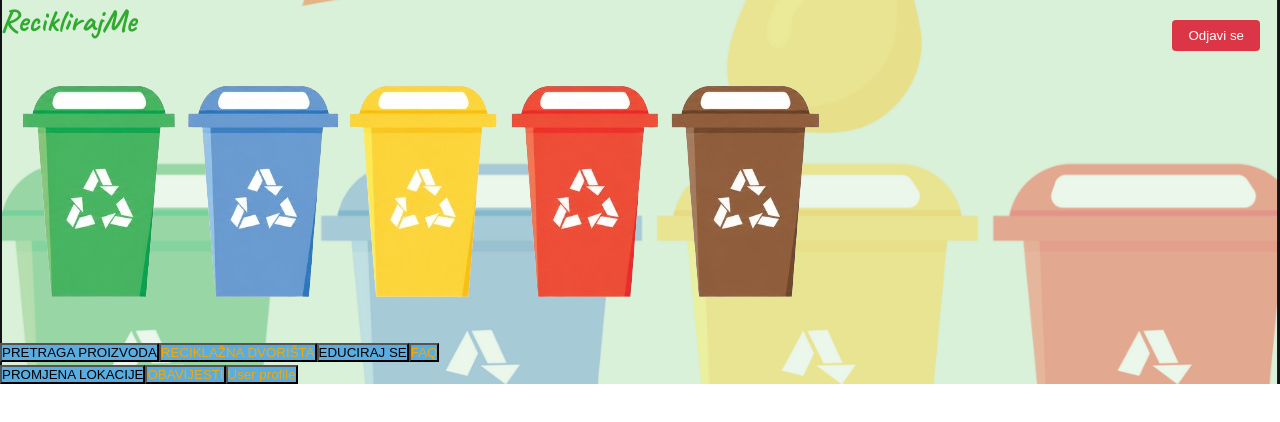
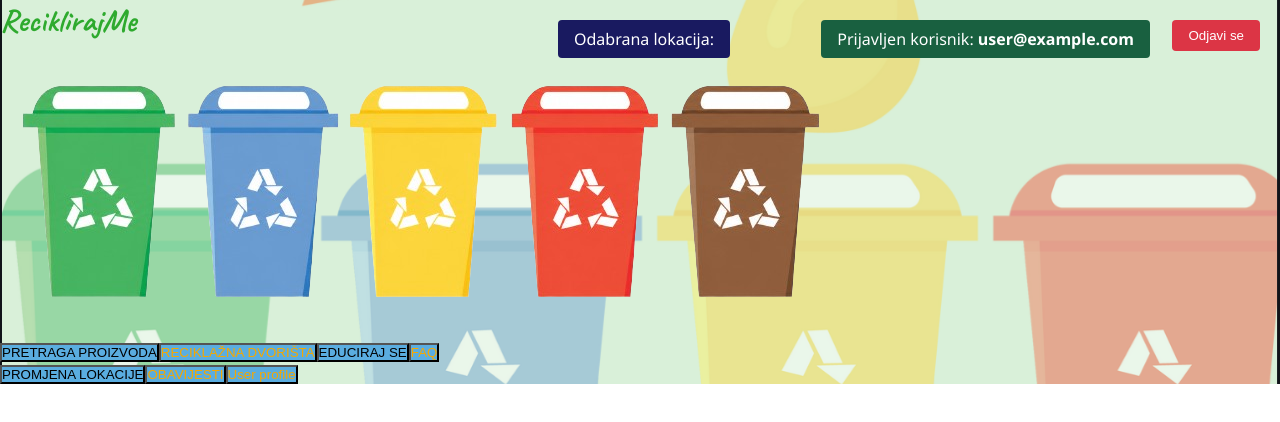
Before and after one commit to ladyeowyn/Programsko-inzenjerstvo-Recikliranje, a Vue app in the folder Recikliranje-vue/: page /kontejneri_loggedin in a window 1280 px wide. Shown: the top 422 px of the page. Built offline with nearby package versions, Linux system fonts and the light colour scheme; no server answers; sample sign-in values are in the browser's storage.

Commit message:
odvojila odabrani Grad u Store, definirala kontejnere po gradu, dodala alers za Login i Registraciju

```diff
--- a/Recikliranje-vue/src/App.vue
+++ b/Recikliranje-vue/src/App.vue
@@ -23,6 +23,12 @@ const logout = async () => {
 <template>
   <form @submit.prevent="logout" v-if="prikaziLogoutGumb">
     <button type="submit" class="btn-logout">Odjavi se</button>
+    <span v-if="authStore.user" class="usr-info">
+      Prijavljen korisnik: <b>{{ authStore.user.email }} </b>
+    </span>
+    <span class="loc-info">
+      Odabrana lokacija: <b>{{ authStore.odabraniGrad }} </b>
+    </span>
   </form>
   <RouterView />
 </template>
@@ -33,15 +39,39 @@ const logout = async () => {
   top: 20px;
   right: 20px;
   padding: 8px 16px;
-  background-color: #dc3545; /* Crvena boja za logout */
+  background-color: #dc3545;
   color: white;
   border: none;
   border-radius: 4px;
   cursor: pointer;
-  z-index: 1000; /* Osigurava da je gumb uvijek na vrhu */
+  z-index: 1000;
 }
 
 .btn-logout:hover {
   background-color: #bd2130;
 }
+
+.usr-info {
+  position: absolute;
+  top: 20px;
+  right: 130px;
+  padding: 8px 16px;
+  background-color: #196040;
+  color: white;
+  border: none;
+  border-radius: 4px;
+  z-index: 1000;
+}
+
+.loc-info {
+  position: absolute;
+  top: 20px;
+  right: 550px;
+  padding: 8px 16px;
+  background-color: #191a60;
+  color: white;
+  border: none;
+  border-radius: 4px;
+  z-index: 1000;
+}
 </style>
--- a/Recikliranje-vue/src/components/Login.vue
+++ b/Recikliranje-vue/src/components/Login.vue
@@ -17,6 +17,7 @@ const login = async () => {
   }
 
   if (authStore.response.error) {
+    alert("Korisnički račun ne postoji, registriraj se!");
     router.push("/Registracija");
   }
 };
--- a/Recikliranje-vue/src/components/Registracija.vue
+++ b/Recikliranje-vue/src/components/Registracija.vue
@@ -17,6 +17,7 @@ const odabraniGrad = ref("");
 const register = async () => {
   await authStore.register(email.value, password.value, odabraniGrad.value);
   if (!authStore.response.error) {
+    alert("Korisnik uspješno registriran!");
     router.push("/Login");
   }
 };
--- a/Recikliranje-vue/src/components/Search.vue
+++ b/Recikliranje-vue/src/components/Search.vue
@@ -1,6 +1,13 @@
 <script setup>
 import { useAuthStore } from "../stores/authStore";
 import { ref, computed, onMounted } from "vue";
+import zutiKontejner from "../assets/zutiKontejner.png";
+import crveniKontejner from "../assets/crveniKontejner.png";
+import plaviKontejner from "../assets/plaviKontejner.png";
+import smedjiKontejner from "../assets/smedjiKontejner.png";
+import zeleniKontejner from "../assets/zeleniKontejner.png";
+import siviKontejner from "../assets/siviKontejner.png";
+import defaultKontejner from "../assets/defaultKontejner.svg";
 
 const authStore = useAuthStore();
 
@@ -13,16 +20,26 @@ const filteredOtpad = computed(() => {
 });
 
 const prikazSlike = (kontejner) => {
-  let slika = "defaultKontejner.svg";
+  if (
+    authStore.odabraniGrad === "Rijeka" ||
+    authStore.odabraniGrad === "Opatija"
+  ) {
+    if (kontejner === "PLASTIKA I LIMENKE") return zutiKontejner;
+    else if (kontejner === "MJEŠOVITI KOMUNALNI OTPAD") return zeleniKontejner;
+    else if (kontejner === "PAPIR I KARTON") return plaviKontejner;
+    else if (kontejner === "STAKLO") return crveniKontejner;
+    else if (kontejner === "BIOOTPAD") return smedjiKontejner;
+  }
 
-  if (kontejner === "PLASTIKA I LIMENKE") slika = "zutiKontejner.png";
-  else if (kontejner === "MJEŠOVITI KOMUNALNI OTPAD")
-    slika = "zeleniKontejner.png";
-  else if (kontejner === "PAPIR I KARTON") slika = "plaviKontejner.png";
-  else if (kontejner === "STAKLO") slika = "crveniKontejner.png";
-  else if (kontejner === "BIOOTPAD") slika = "smedjiKontejner.png";
+  if (authStore.odabraniGrad === "Krk") {
+    if (kontejner === "PLASTIKA I LIMENKE") return zutiKontejner;
+    else if (kontejner === "MJEŠOVITI KOMUNALNI OTPAD") return zeleniKontejner;
+    else if (kontejner === "PAPIR I KARTON") return plaviKontejner;
+    else if (kontejner === "STAKLO") return siviKontejner;
+    else if (kontejner === "BIOOTPAD") return smedjiKontejner;
+  }
 
-  return new URL(`../assets/${slika}`, import.meta.url).href;
+  return defaultKontejner;
 };
 
 onMounted(() => {
--- a/Recikliranje-vue/src/components/UserProfile.vue
+++ b/Recikliranje-vue/src/components/UserProfile.vue
@@ -11,28 +11,16 @@ const router = useRouter();
 const email = ref("");
 const password = ref("");
 const newPassword = ref("");
-const odabraniGrad = ref("");
 
 const newAuthEmail = ref("");
 const newAuthPass = ref("");
 const rola = ref("");
 
-const dohvatiGrad = async (uid) => {
-  try {
-    const aDocmentId = doc(db, "users", authStore.user.uid);
-    const docSnapShot = await getDoc(aDocmentId);
-    const docData = docSnapShot.data();
-    odabraniGrad.value = docData.grad;
-  } catch (error) {
-    console.error("Greška pri dohvaćanju grada:", error);
-  }
-};
-
 const novaLokacija = async () => {
   try {
     const aDocmentId = doc(db, "users", authStore.user.uid);
     await updateDoc(aDocmentId, {
-      grad: odabraniGrad.value,
+      grad: authStore.odabraniGrad.value,
     });
   } catch (error) {
     console.error("Greška pri spremanju grada:", error);
@@ -66,7 +54,7 @@ const isAdmin = computed(() => {
 
 onMounted(() => {
   email.value = authStore.user.email;
-  dohvatiGrad(authStore.user.uid);
+  authStore.dohvatiGrad(authStore.user.uid);
   dohvatiRolu(authStore.user.uid);
 });
 </script>
@@ -151,11 +139,11 @@ onMounted(() => {
                 v-for="grad in authStore.gradovi"
                 :key="grad.id"
                 :class="
-                  odabraniGrad == grad.grad
+                  authStore.odabraniGrad == grad.grad
                     ? 'location-item active'
                     : 'location-item'
                 "
-                @click="odabraniGrad = grad.grad"
+                @click="authStore.odabraniGrad = grad.grad"
               >
                 {{ grad.grad }}
               </div>
--- a/Recikliranje-vue/src/stores/authStore.js
+++ b/Recikliranje-vue/src/stores/authStore.js
@@ -30,6 +30,7 @@ export const useAuthStore = defineStore(
     const user = ref(null);
     const response = ref({ error: false, message: "" });
     const gradovi = ref([]);
+    const odabraniGrad = ref("");
     const listaOtpada = ref([]);
     const router = useRouter();
 
@@ -225,6 +226,18 @@ export const useAuthStore = defineStore(
       router.go(-1);
     };
 
+    // Dohvati grad usera
+    const dohvatiGrad = async (uid) => {
+      try {
+        const aDocmentId = doc(db, "users", user.value.uid);
+        const docSnapShot = await getDoc(aDocmentId);
+        const docData = docSnapShot.data();
+        odabraniGrad.value = docData.grad;
+      } catch (error) {
+        console.error("Greška pri dohvaćanju grada:", error);
+      }
+    };
+
     //Lista svih gradova - admin
     const dohvatiGradove = async () => {
       try {
@@ -296,6 +309,7 @@ export const useAuthStore = defineStore(
       user,
       response,
       novaLozinka,
+      odabraniGrad,
       gradovi,
       router,
       register,
@@ -315,6 +329,7 @@ export const useAuthStore = defineStore(
       dohvatiKorisnike,
       obrisiKorisnikaAdmin,
       backBotun,
+      dohvatiGrad,
       dohvatiGradove,
       addGrad,
       obrisiGrad,
```
Also changed, not shown: Recikliranje-vue/src/assets/siviKontejner.png (added), 1 other file (tests, documents, lock files or other folders).
